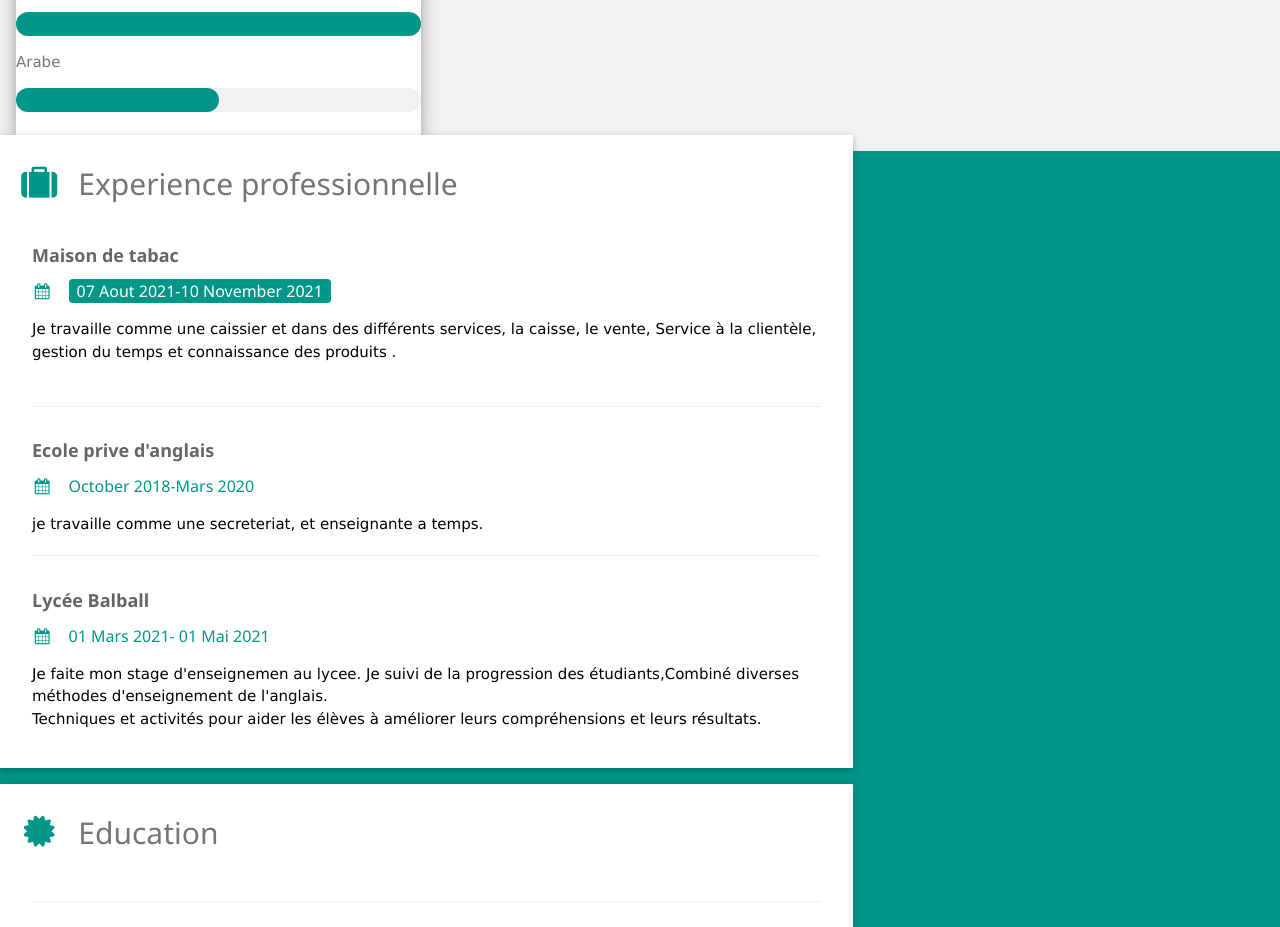
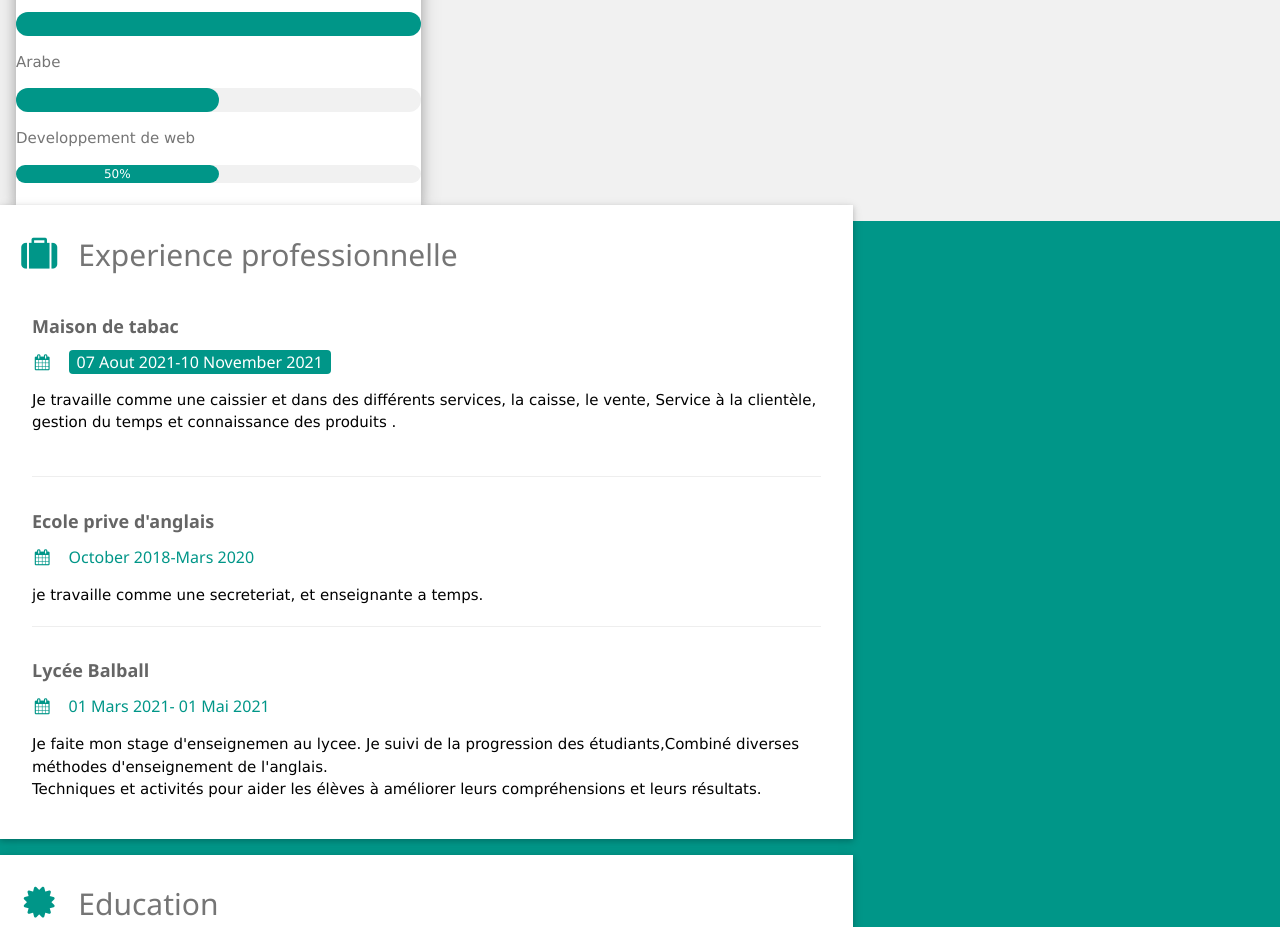
Before and after one commit to Ikransaid/ikransaidabdi, a website: page index.html in a window 1280 px wide. Shown: the part 1129-2056 px from the top of the page. Drawn offline with nearby package versions, Linux system fonts and the light colour scheme.

Commit message:
ajoute des element

```diff
--- a/index.html
+++ b/index.html
@@ -61,6 +61,11 @@
           <div class="w3-light-grey w3-round-xlarge">
             <div class="w3-round-xlarge w3-teal" style="height:24px;width:50%"></div>
           </div>
+         <p>Developpement de web</p>
+          <div class="w3-light-grey w3-round-xlarge w3-small">
+            <div class="w3-container w3-center w3-round-xlarge w3-teal" style="width:50%">50%</div>
+           </div>
+
           <br>
         </div>
       </div><br>
```
